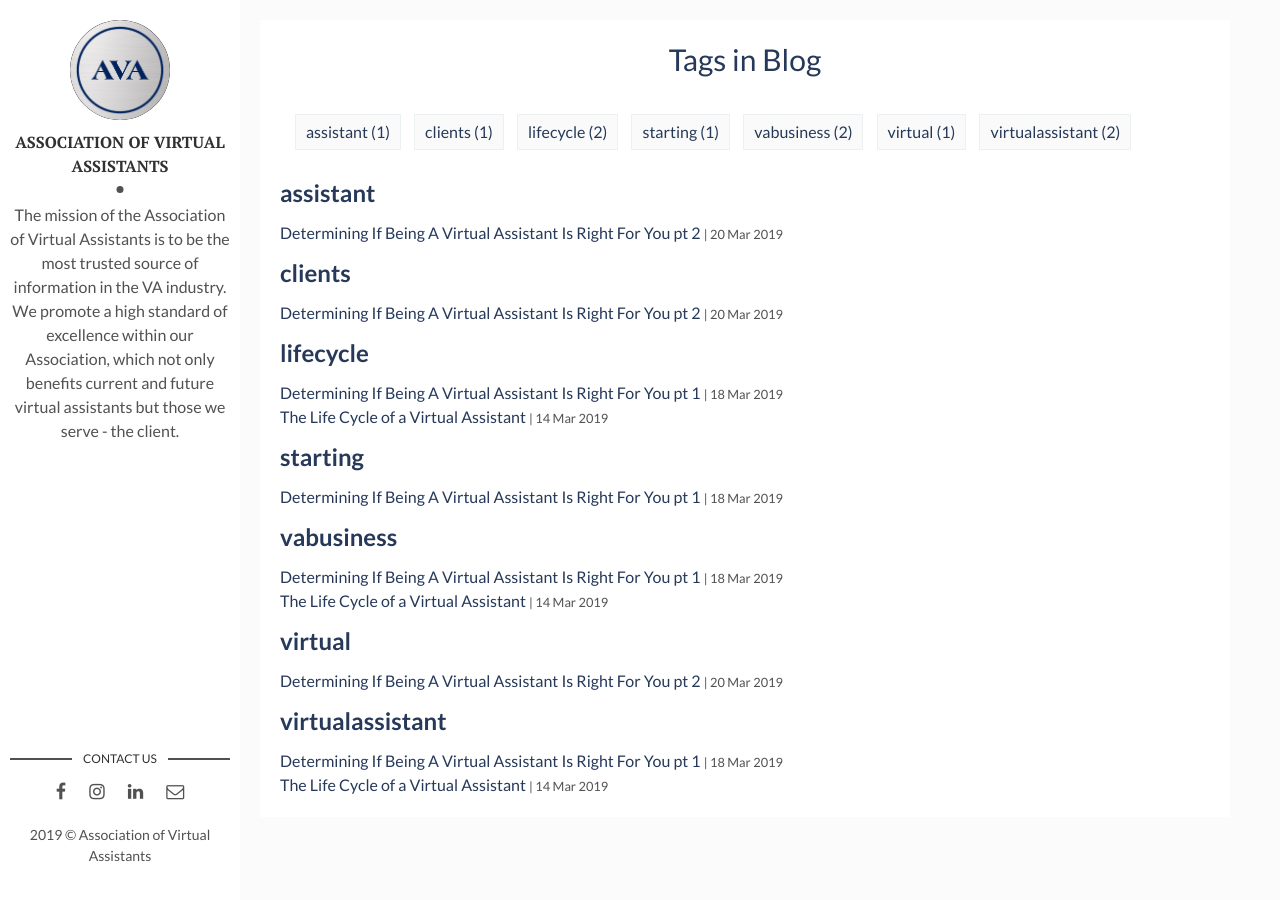
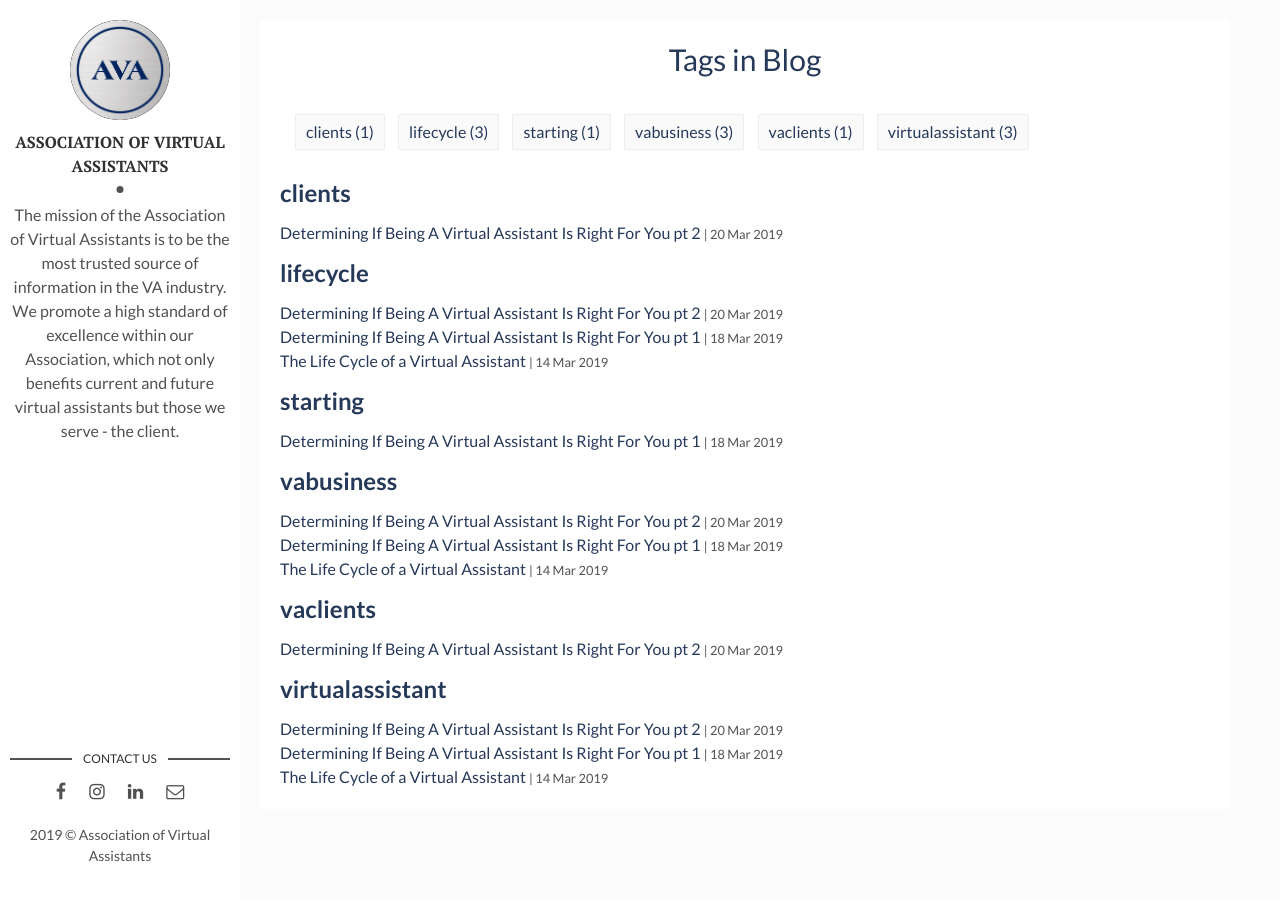
Before and after one commit to associationofvas/blog, a Jekyll site: the page built from tags.html, in a window 1280 px wide. Built offline with Jekyll 4.4.1, drawn with Linux system fonts in a browser that asks for light colours; some of the changed lines change nothing that is shown.

Commit message:
Update 2019-03-21-determining-if-being-a-virtual-assistant-is-right-for-you-pt-2.markdown

```diff
--- a/_posts/2019-03-21-determining-if-being-a-virtual-assistant-is-right-for-you-pt-2.markdown
+++ b/_posts/2019-03-21-determining-if-being-a-virtual-assistant-is-right-for-you-pt-2.markdown
@@ -4,10 +4,10 @@ title: Determining If Being A Virtual Assistant Is Right For You pt 2
 date: 2019-03-20 19:00:00 +0000
 description: starting a virtual assistant business # Add post description (optional)
 img: Part-2.jpeg # Add image post (optional)
-tags: virtual assistant clients # add tag
+tags: vabusiness virtualassistant lifecycle clients vaclients # add tag
 ---
 
-In the first blog post we asked you the question, _Do you understand what it truly means to assist someone by starting a virtual assistant business?_ The next question in this four-part series to ask yourself is,
+In the first blog post we asked you the question, _[Do you understand what it truly means to assist someone by starting a virtual assistant business?](https://associationofvas.com/blog/determining-if-being-a-virtual-assistant-is-right-for-you-pt-1){:target="_blank"}_ The next question in this four-part series to ask yourself is,
 
 * Your virtual assistant clients, are you tired of serving them?
 
```
